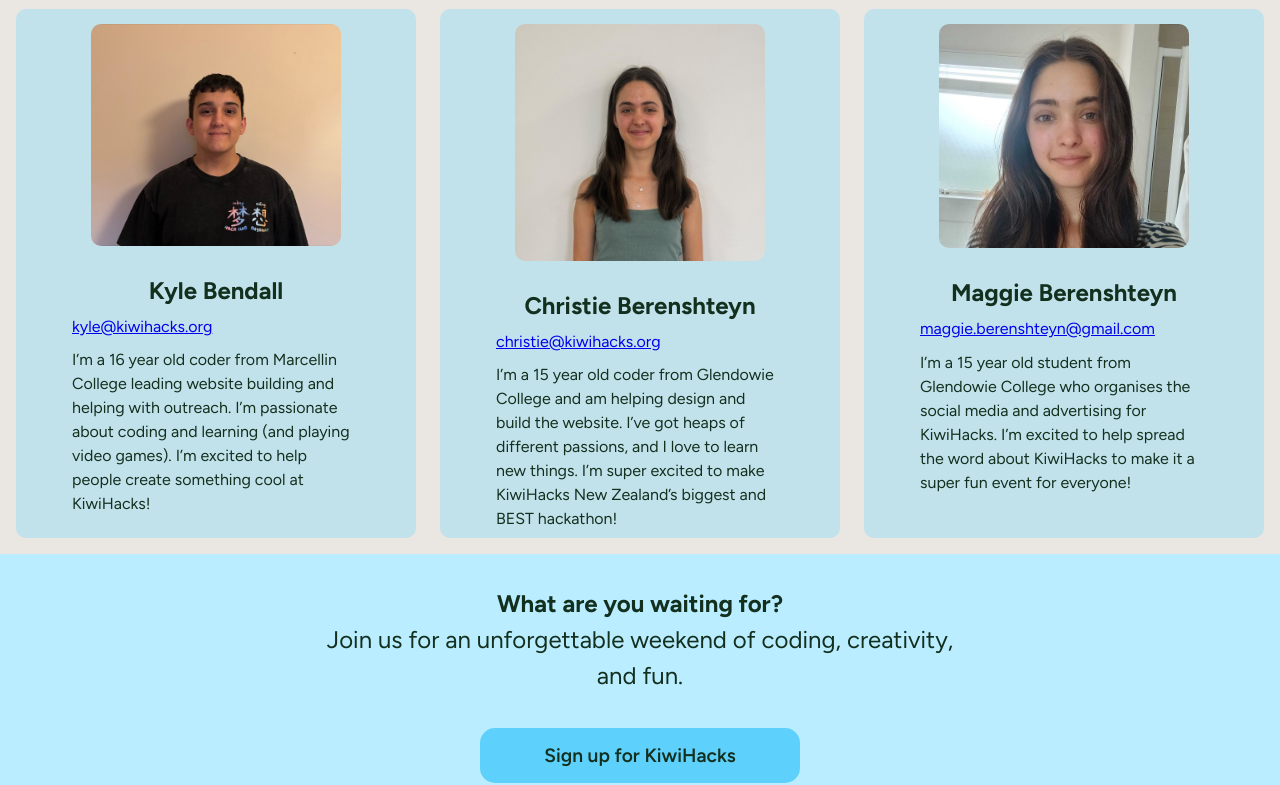
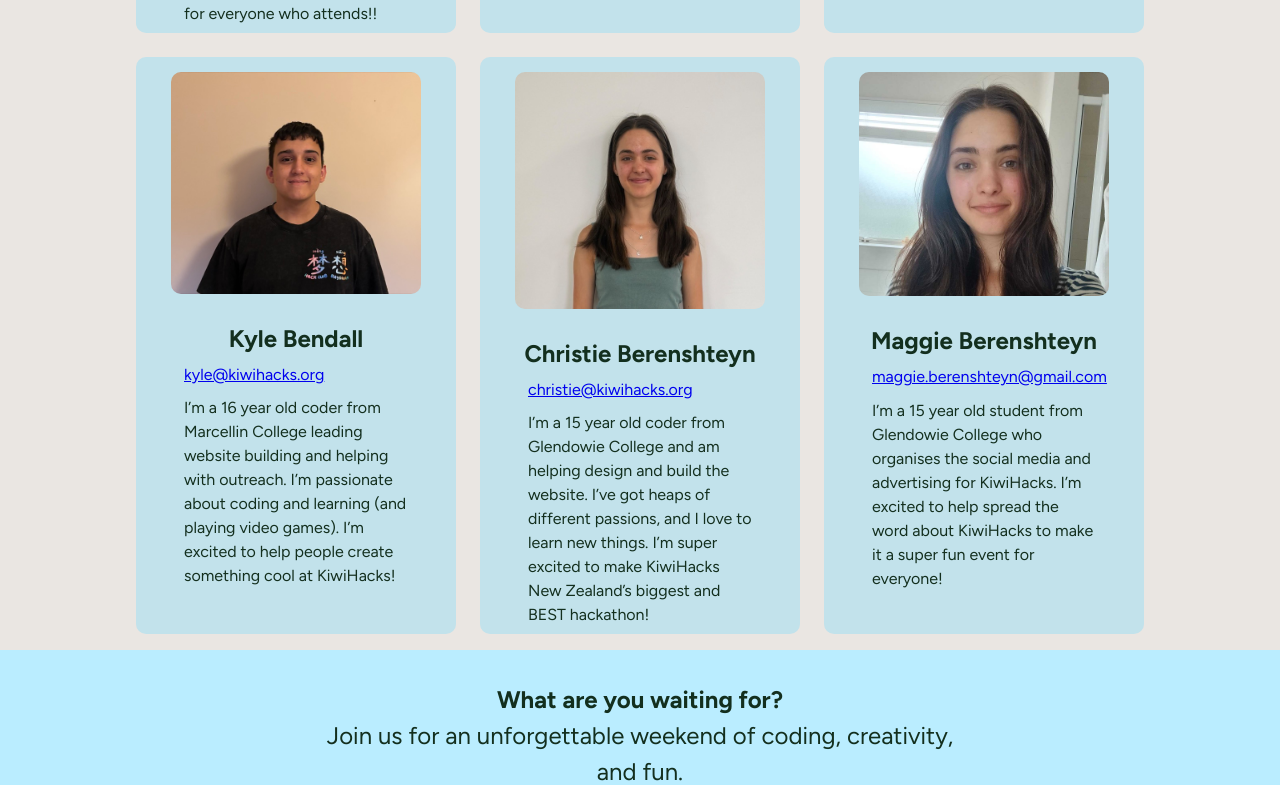
Before and after one commit to N1k0s1/kiwihacks, a React (Vite) app: page / in a window 1280 px wide. Shown: the part 4039-4824 px from the top of the page. Built offline with nearby package versions, Linux system fonts and the light colour scheme.

Commit message:
Center team-member-div so that we dont get divs on the left. also looks more symetrical.

```diff
--- a/src/App.css
+++ b/src/App.css
@@ -761,6 +761,8 @@
 .team-member-div {
   border-radius: 10px;
   background: var(--semi-opaque-green);
+  width: 100%;
+  max-width: 320px;
 }
 
 .team-member-div p {
@@ -781,8 +783,10 @@
 }
 
 .meet-the-team {
-  display: grid;
-  grid-template-columns: repeat(auto-fit, minmax(300px, 1fr));
+  display: flex;
+  flex-wrap: wrap;
+  justify-content: center;
+  align-items: stretch;
   gap: 1.5rem;
   padding: 1rem;
 }
```
